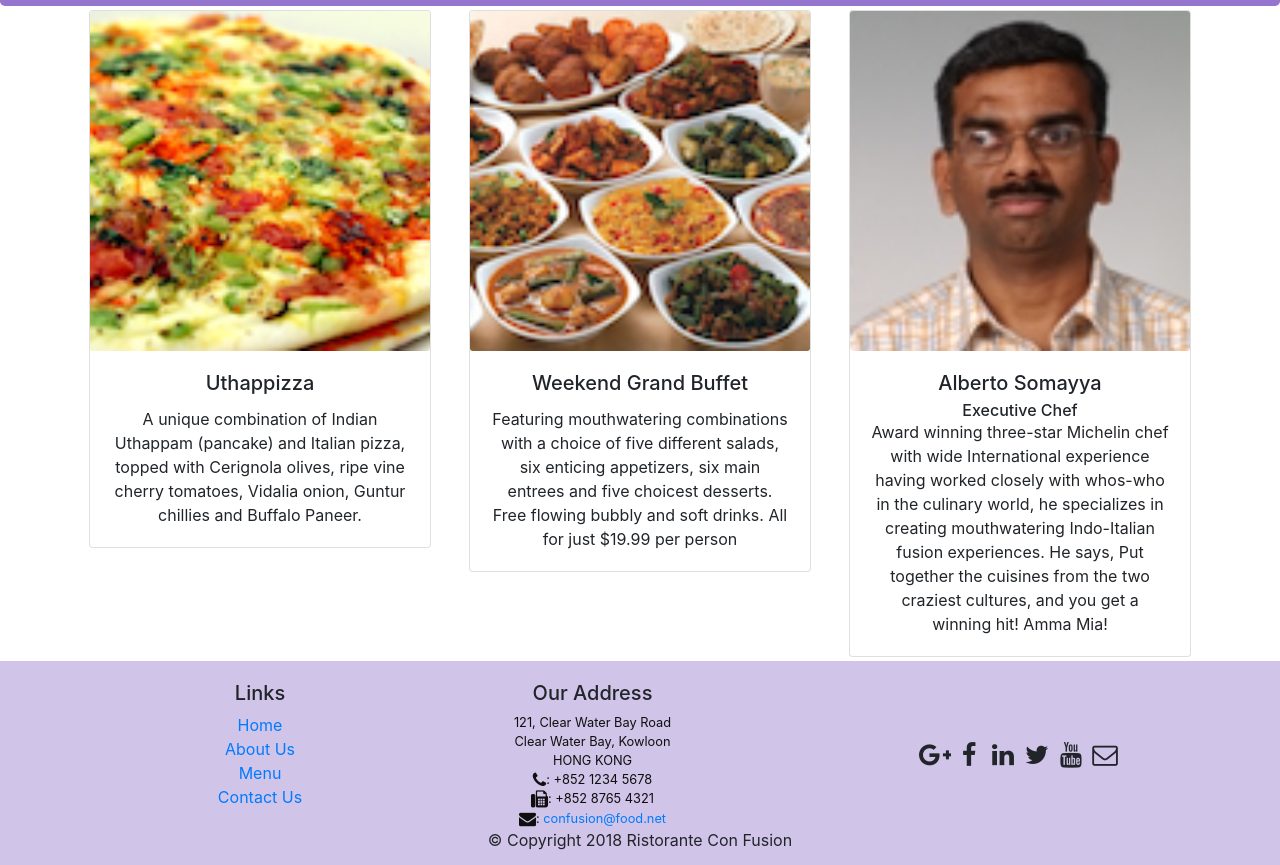
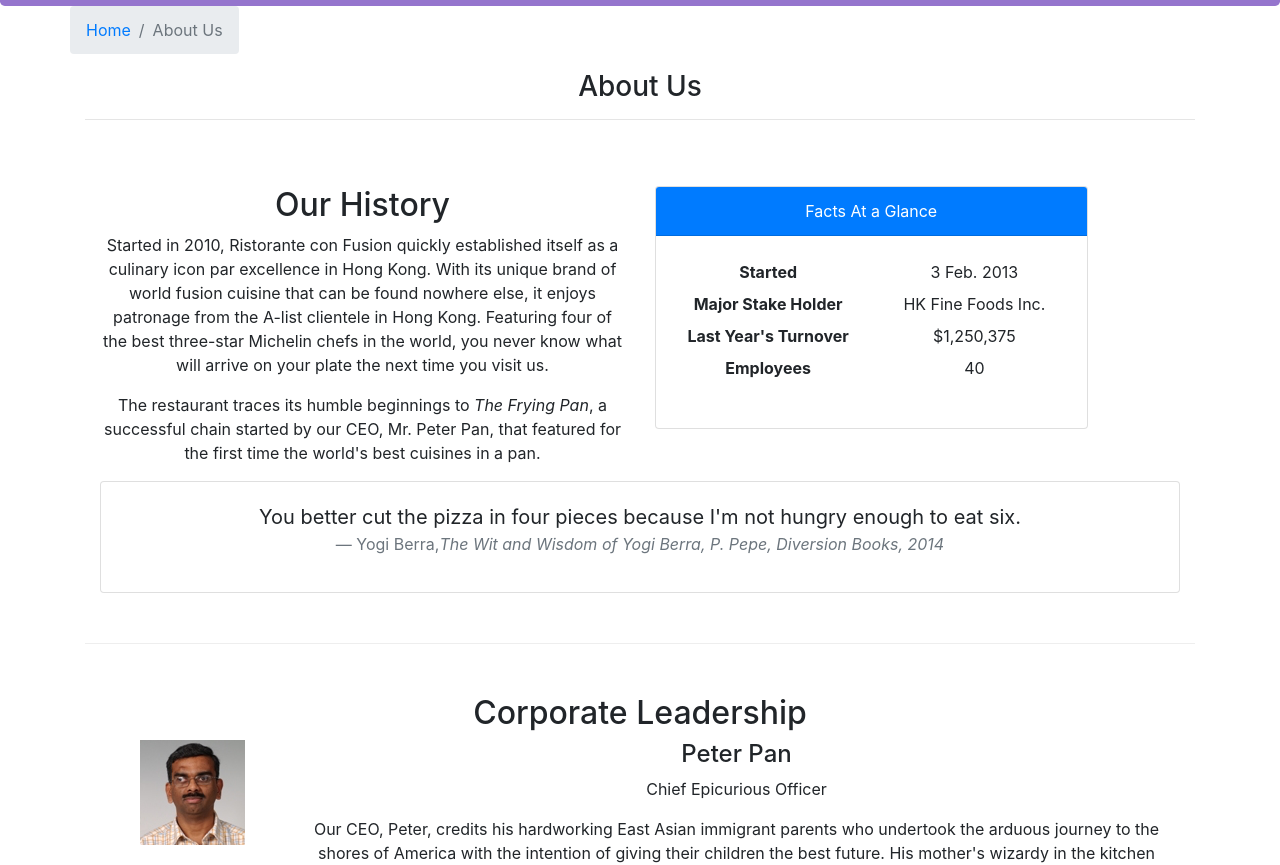
Before and after one commit to chandrayan-m/ReactConfusion, a React (Create React App) app: page /aboutus in a window 1280 px wide. Before the commit this address led to /home. Shown: the part 336-1201 px from the top of the page. Built offline with nearby package versions, Linux system fonts and the light colour scheme.

Commit message:
Second Assignment

```diff
--- /dev/null
+++ b/src/components/AboutComponent.js
@@ -0,0 +1,95 @@
+import React from 'react';
+import { Breadcrumb, BreadcrumbItem, Card, CardBody, CardHeader, Media } from 'reactstrap';
+import { Link } from 'react-router-dom';
+
+const RenderLeader=(props)=>
+{
+    return(
+    <Media tag="li">
+        <Media left middle>
+        <Media object src={props.leader.image} alt={props.leader.name} />
+        </Media>
+
+        <Media body className="ml-5">
+            <Media heading>{props.leader.name}</Media>
+            <p>{props.leader.designation}</p>
+            <p>{props.leader.description}</p>
+        </Media>
+    </Media>
+    );
+}
+
+function About(props) {
+
+    const leaders = props.leaders.map((leader) => {
+        return (
+            <React.Fragment> <RenderLeader leader={leader}/><br /></React.Fragment>
+        );
+    });
+
+    return(
+        <div className="container">
+            <div className="row">
+                <Breadcrumb>
+                    <BreadcrumbItem><Link to="/home">Home</Link></BreadcrumbItem>
+                    <BreadcrumbItem active>About Us</BreadcrumbItem>
+                </Breadcrumb>
+                <div className="col-12">
+                    <h3>About Us</h3>
+                    <hr />
+                </div>
+            </div>
+            <div className="row row-content">
+                <div className="col-12 col-md-6">
+                    <h2>Our History</h2>
+                    <p>Started in 2010, Ristorante con Fusion quickly established itself as a culinary icon par excellence in Hong Kong. With its unique brand of world fusion cuisine that can be found nowhere else, it enjoys patronage from the A-list clientele in Hong Kong.  Featuring four of the best three-star Michelin chefs in the world, you never know what will arrive on your plate the next time you visit us.</p>
+                    <p>The restaurant traces its humble beginnings to <em>The Frying Pan</em>, a successful chain started by our CEO, Mr. Peter Pan, that featured for the first time the world's best cuisines in a pan.</p>
+                </div>
+                <div className="col-12 col-md-5">
+                    <Card>
+                        <CardHeader className="bg-primary text-white">Facts At a Glance</CardHeader>
+                        <CardBody>
+                            <dl className="row p-1">
+                                <dt className="col-6">Started</dt>
+                                <dd className="col-6">3 Feb. 2013</dd>
+                                <dt className="col-6">Major Stake Holder</dt>
+                                <dd className="col-6">HK Fine Foods Inc.</dd>
+                                <dt className="col-6">Last Year's Turnover</dt>
+                                <dd className="col-6">$1,250,375</dd>
+                                <dt className="col-6">Employees</dt>
+                                <dd className="col-6">40</dd>
+                            </dl>
+                        </CardBody>
+                    </Card>
+                </div>
+                <div className="col-12">
+                    <Card>
+                        <CardBody className="bg-faded">
+                            <blockquote className="blockquote">
+                                <p className="mb-0">You better cut the pizza in four pieces because
+                                    I'm not hungry enough to eat six.</p>
+                                <footer className="blockquote-footer">Yogi Berra,
+                                <cite title="Source Title">The Wit and Wisdom of Yogi Berra,
+                                    P. Pepe, Diversion Books, 2014</cite>
+                                </footer>
+                            </blockquote>
+                        </CardBody>
+                    </Card>
+                </div>
+            </div>
+            <div className="row row-content">
+                <div className="col-12">
+                    <h2>Corporate Leadership</h2>
+
+                </div>
+                <div className="col-12">
+                    <Media list>
+                        {leaders}
+                    </Media>
+                </div>
+            </div>
+        </div>
+    );
+}
+
+export default About;
--- a/src/components/ContactComponent.js
+++ b/src/components/ContactComponent.js
@@ -1,8 +1,20 @@
 import React from 'react';
+import { Link } from 'react-router-dom';
+import { Breadcrumb, BreadcrumbItem } from 'reactstrap';
 
 function Contact(props) {
     return(
         <div className="container">
+                    <div className="row">
+                <Breadcrumb>
+                    <BreadcrumbItem><Link to="/home">Home</Link></BreadcrumbItem>
+                    <BreadcrumbItem active>Contact Us</BreadcrumbItem>
+                </Breadcrumb>
+                <div className="col-12">
+                    <h3>Contact Us</h3>
+                    <hr />
+                </div>
+            </div>
             <div className="row row-content">
                 <div className="col-12">
                 <h3>Location Information</h3>
--- a/src/components/DishdetailComponent.js
+++ b/src/components/DishdetailComponent.js
@@ -1,7 +1,8 @@
 import React from 'react';
-import { Card, CardImg, CardBody, CardText, CardTitle } from 'reactstrap';
+import { Card, CardImg, CardBody, CardText, CardTitle, Breadcrumb, BreadcrumbItem } from 'reactstrap';
+import { Link } from 'react-router-dom';
 
-    function RenderComments({comments}) {
+function RenderComments({ comments }) {
     if (comments == null) {
         return (<div></div>)
     }
@@ -21,6 +22,7 @@
         )
     })
     return (
+
         <div className='col-12 col-md-5 m-1'>
             <h4> Comments </h4>
             <ul className='list-unstyled'>
@@ -31,7 +33,7 @@
     )
 }
 
-     function RenderDish({dish}) {
+function RenderDish({ dish }) {
     if (dish != null) {
         return (
             <div className='col-12 col-md-5 m-1'>
@@ -56,12 +58,24 @@
     if (dish == null) {
         return (<div></div>)
     }
-        const dishItem = <RenderDish dish = {props.dish} />
-        const commentItem = <RenderComments comments = {props.dish.comments} />
+    const dishItem = <RenderDish dish={props.dish} />
+    const commentItem = <RenderComments comments={props.comments} />
     return (
+        <div className="container">
+            <div className='row'>
+                <Breadcrumb>
+                    <BreadcrumbItem><Link to="/menu">Menu</Link></BreadcrumbItem>
+                    <BreadcrumbItem active>{props.dish.name}</BreadcrumbItem>
+                </Breadcrumb>
+                <div className="col-12">
+                    <h3>{props.dish.name}</h3>
+                    <hr />
+                </div>
+            </div>
             <div className='row'>
                 {dishItem}
                 {commentItem}
+            </div>
         </div>
     )
 }
--- a/src/components/MainComponent.js
+++ b/src/components/MainComponent.js
@@ -2,6 +2,7 @@
 import Menu from "./MenuComponent";
 import Home from "./HomeComponent";
 import Contact from "./ContactComponent";
+import About from "./AboutComponent";
 import {DISHES} from '../shared/dishes';
 import Header from './HeaderComponent';
 import DishDetail from './DishdetailComponent';
@@ -24,6 +25,12 @@
 
 
   render() {
+    const DishWithId = ({match}) => {
+      return(
+          <DishDetail dish={this.state.dishes.filter((dish) => dish.id === parseInt(match.params.dishId,10))[0]}
+            comments={this.state.comments.filter((comment) => comment.dishId === parseInt(match.params.dishId,10))} />
+      );
+    };
 
     const HomePage = () => {
       return (
@@ -39,7 +46,9 @@
       <Switch>
         <Route path="/home" component={HomePage} />
         <Route exact path="/menu" component={ () => <Menu dishes= {this.state.dishes} />} />
+        <Route path='/menu/:dishId' component={DishWithId} />
         <Route path="/contactus" component =  {Contact} />
+        <Route path= "/aboutus" component = { () => <About leaders = {this.state.leaders} /> }/>
         <Redirect to="/home" />
       </Switch>
      <Footer />
--- a/src/components/MenuComponent.js
+++ b/src/components/MenuComponent.js
@@ -1,30 +1,36 @@
 import React from 'react';
-import { Card, CardImg, CardImgOverlay, CardTitle } from 'reactstrap';
+import { Card, CardImg, CardImgOverlay, CardTitle, Breadcrumb, BreadcrumbItem } from 'reactstrap';
+import { Link } from 'react-router-dom';
 
-
-function RenderMenuItem({dish, onClick}){
+const Menu = (props)=> {
+    const menu=props.dishes.map(dish=>{
         return (
-         <Card onClick={() => onClick(dish.id)}>
+            <div key={dish.id} className="col-12 col-md-5 m-1">
+            <Card>
+                <Link to={`/menu/${dish.id}`}>
                 <CardImg width="100%" src={dish.image} alt={dish.name} />
                 <CardImgOverlay>
-            <CardTitle >{dish.name}</CardTitle>
+                    <CardTitle>{dish.name}</CardTitle>
                 </CardImgOverlay>
+                </ Link>
             </Card>
-
-    );
-}
-
-const Menu = (props) => {
-        const menu = props.dishes.map(dish => {
-            return (
-                <div key={dish.id} className='col-12 col-md-5 m-1'>
-             <RenderMenuItem dish={dish} onClick={props.onClick}/>
             </div>
         );
     });
+
     return (
-            <div className='container'>
-                <div className='row'>
+        <div className="container">
+            <div className="row">
+                <Breadcrumb>
+                    <BreadcrumbItem><Link to="/home">Home</Link></BreadcrumbItem>
+                    <BreadcrumbItem active>Menu</BreadcrumbItem>
+                </Breadcrumb>
+                <div className="col-12">
+                    <h3>Menu</h3>
+                    <hr />
+                </div>
+            </div>
+            <div className="row">
                 {menu}
             </div>
         </div>
```
Lines whose indentation alone changed are shown as unchanged.
